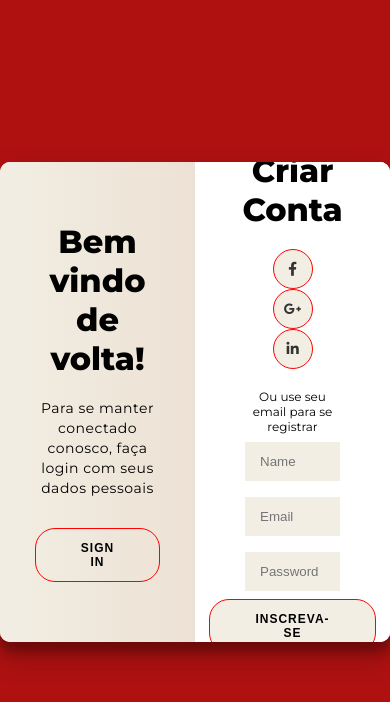
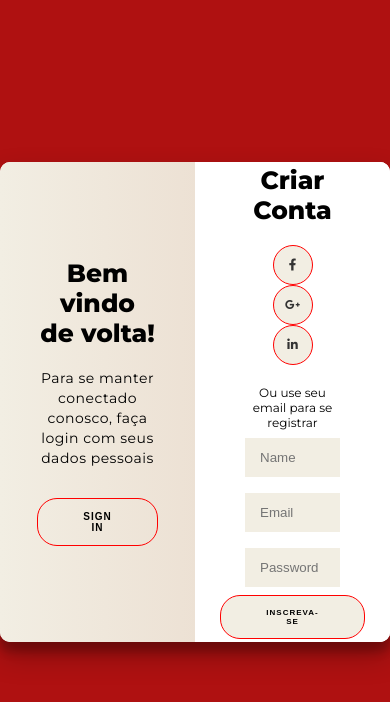
Before and after one commit to Maatheeuus/login-cadastro, a plain HTML site: page index.html in a window 390 px wide. Both pictures are taken after a click on the button "SIGN UP". Drawn offline with Linux system fonts and the light colour scheme.

Commit message:
Responsivo

```diff
--- /dev/null
+++ b/CSS/media.css
@@ -0,0 +1,39 @@
+@media screen and (max-width: 760px){
+
+    header{
+        flex-direction: column;
+    }
+
+    body{
+        flex-direction: column;
+    }
+
+
+    form{
+        flex-direction: column;
+    }
+
+    h1{
+        font-size: 25px;
+    }
+
+    form{
+        margin: 0 auto;
+        width: 100%;
+    }
+
+    input{
+        align-self: center;
+    }
+
+    a{
+        font-size: 12px;
+    }
+    button{
+        font-size: 8px;
+    }
+    .ghost{
+        font-size: 10px;
+    }
+
+}
--- a/index.html
+++ b/index.html
@@ -4,6 +4,7 @@
     <meta charset="UTF-8">
     <meta name="viewport" content="width=device-width, initial-scale=1.0">
     <link rel="stylesheet" href="CSS/style.css">
+    <link rel="stylesheet" href="CSS/media.css">
     <link href="https://fonts.googleapis.com/css?family=Arvo" rel="stylesheet">
 	<link rel='stylesheet' href='https://cdnjs.cloudflare.com/ajax/libs/font-awesome/5.14.0/css/all.min.css'>
     <title>Login</title>
```
